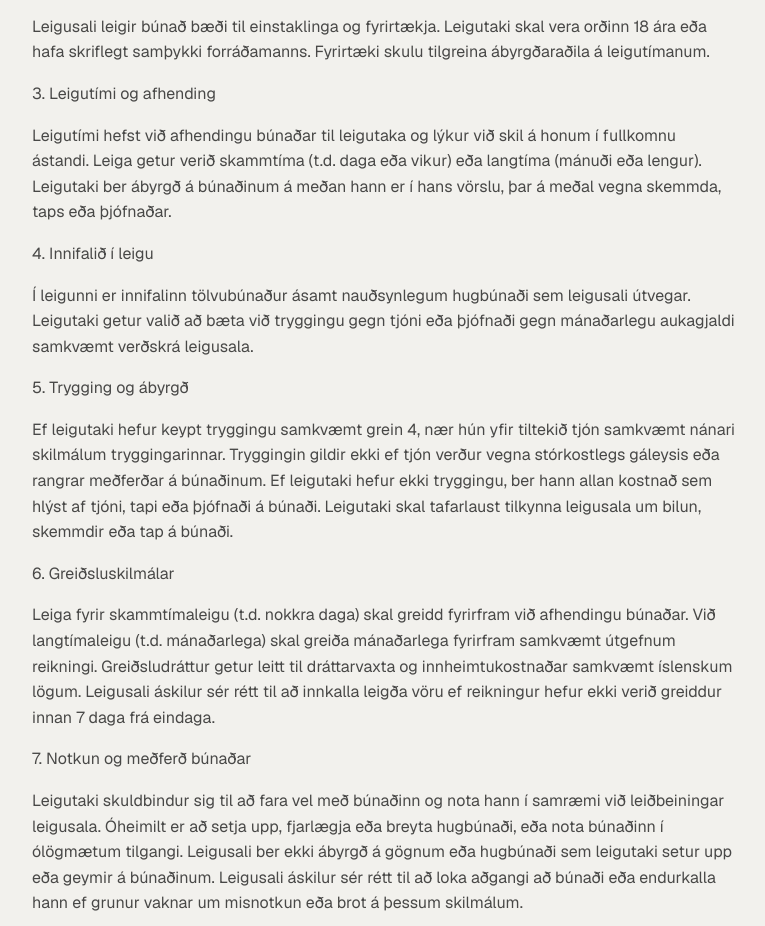
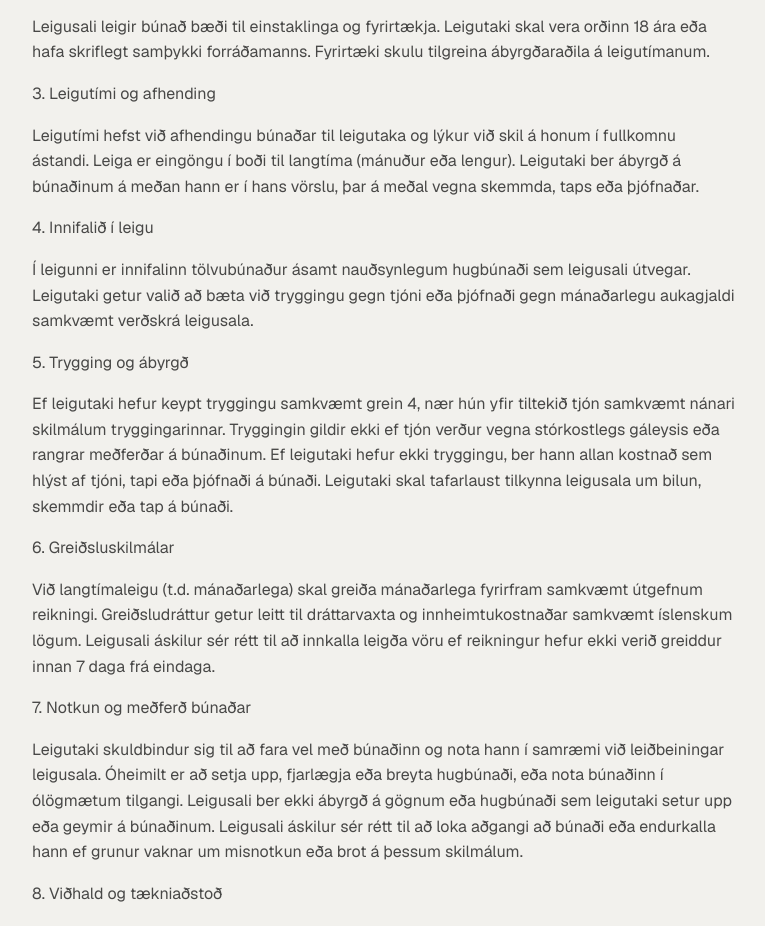
Before and after one commit to throsturbj/tolvuleiga-nextjs, a Next.js app: page /legal in a window 1280 px wide. Shown: the part 400-1326 px from the top of the page, without its empty margins (256-1021 px from the left). Built offline with nearby package versions, Linux system fonts and the light colour scheme; no server answers.

Commit message:
Update rental terms and conditions in legal page

```diff
--- a/src/app/legal/page.tsx
+++ b/src/app/legal/page.tsx
@@ -9,11 +9,10 @@ Með því að leigja tölvu eða annan búnað hjá leigusala samþykkir leigut
 Leigusali áskilur sér rétt til að breyta þessum skilmálum hvenær sem er. Breyttir skilmálar taka gildi við birtingu þeirra á vefsíðu tolvuleiga.is.</p>
 			<p className="text-black/70 dark:text-white/70">2. Leigutakar</p>
 			<p className="text-black/70 dark:text-white/70">Leigusali leigir búnað bæði til einstaklinga og fyrirtækja.
-			Leigutaki skal vera orðinn 18 ára eða hafa skriflegt samþykki forráðamanns. Fyrirtæki skulu tilgreina ábyrgðaraðila á leigutímanum.</p>
+Leigutaki skal vera orðinn 18 ára eða hafa skriflegt samþykki forráðamanns. Fyrirtæki skulu tilgreina ábyrgðaraðila á leigutímanum.</p>
 			<p className="text-black/70 dark:text-white/70">3. Leigutími og afhending</p>
 			<p className="text-black/70 dark:text-white/70">Leigutími hefst við afhendingu búnaðar til leigutaka og lýkur við skil á honum í fullkomnu ástandi.
-Leiga getur verið skammtíma (t.d. daga eða vikur) eða langtíma (mánuði eða lengur).
-Leigutaki ber ábyrgð á búnaðinum á meðan hann er í hans vörslu, þar á meðal vegna skemmda, taps eða þjófnaðar.</p>
+Leiga er eingöngu í boði til langtíma (mánuður eða lengur). Leigutaki ber ábyrgð á búnaðinum á meðan hann er í hans vörslu, þar á meðal vegna skemmda, taps eða þjófnaðar.</p>
 			<p className="text-black/70 dark:text-white/70">4. Innifalið í leigu</p>
 			<p className="text-black/70 dark:text-white/70">Í leigunni er innifalinn tölvubúnaður ásamt nauðsynlegum hugbúnaði sem leigusali útvegar.
 			Leigutaki getur valið að bæta við tryggingu gegn tjóni eða þjófnaði gegn mánaðarlegu aukagjaldi samkvæmt verðskrá leigusala.</p>
@@ -23,8 +22,7 @@ Tryggingin gildir ekki ef tjón verður vegna stórkostlegs gáleysis eða rangr
 Ef leigutaki hefur ekki tryggingu, ber hann allan kostnað sem hlýst af tjóni, tapi eða þjófnaði á búnaði.
 Leigutaki skal tafarlaust tilkynna leigusala um bilun, skemmdir eða tap á búnaði.</p>
 			<p className="text-black/70 dark:text-white/70">6. Greiðsluskilmálar</p>
-			<p className="text-black/70 dark:text-white/70">Leiga fyrir skammtímaleigu (t.d. nokkra daga) skal greidd fyrirfram við afhendingu búnaðar.
-Við langtímaleigu (t.d. mánaðarlega) skal greiða mánaðarlega fyrirfram samkvæmt útgefnum reikningi.
+			<p className="text-black/70 dark:text-white/70">Við langtímaleigu (t.d. mánaðarlega) skal greiða mánaðarlega fyrirfram samkvæmt útgefnum reikningi.
 Greiðsludráttur getur leitt til dráttarvaxta og innheimtukostnaðar samkvæmt íslenskum lögum.
 Leigusali áskilur sér rétt til að innkalla leigða vöru ef reikningur hefur ekki verið greiddur innan 7 daga frá eindaga.</p>
 			<p className="text-black/70 dark:text-white/70">7. Notkun og meðferð búnaðar</p>
```
